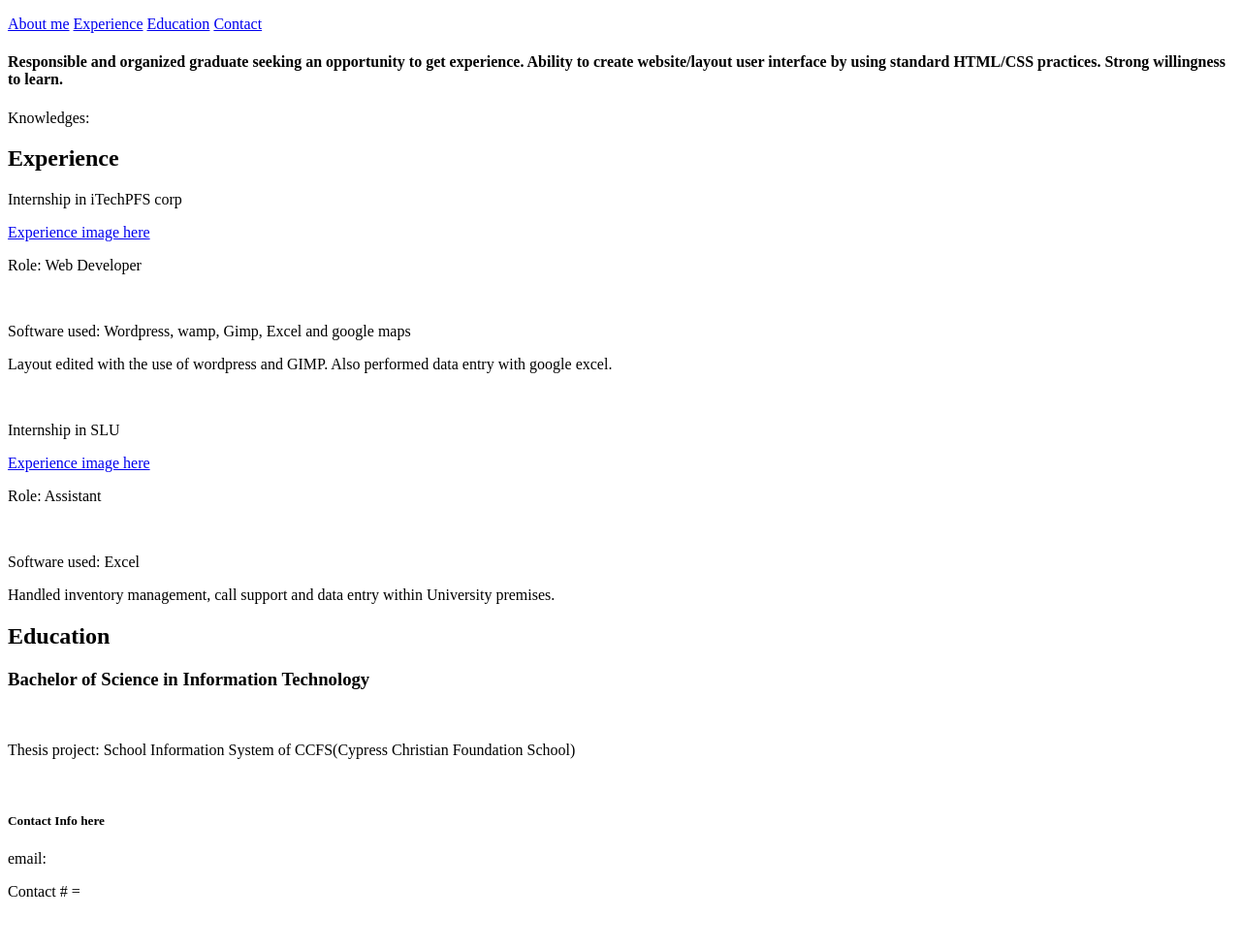
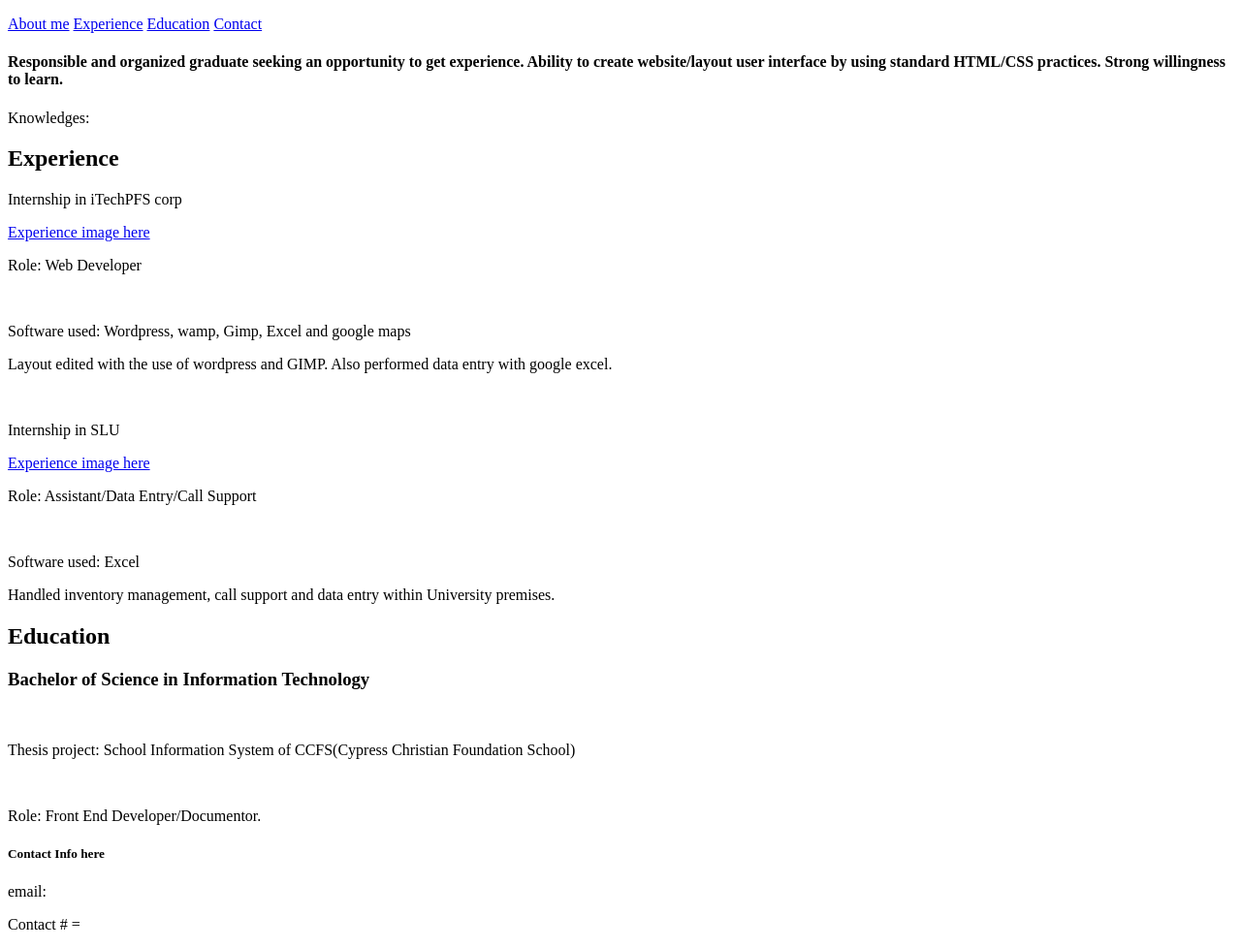
Before and after one commit to Kulemlem/github-portfolio, a plain HTML site: page index.html in a window 1280 px wide. Shown: the whole page at 97% size. Before the commit the page ends 945 px from the top, so only its background shows below. Drawn offline with Linux system fonts and the light colour scheme.

Commit message:
modified html pt2

```diff
--- a/index.html
+++ b/index.html
@@ -39,7 +39,7 @@
 		<br>
 		<p>Internship in SLU</p>
 		<a href="#">Experience image here</a>
-		<p>Role: Assistant</p><br>
+		<p>Role: Assistant/Data Entry/Call Support</p><br>
 		<p>Software used: Excel</p>
 		<!--thinking of adding inventory management as an experience inclusion-->
 		<p>Handled inventory management, call support and data entry within University premises.</p>
@@ -50,6 +50,8 @@
 		<h3>Bachelor of Science in Information Technology</h3>
 		<br>
 		<p>Thesis project: School Information System of CCFS(Cypress Christian Foundation School)</p>
+		<br>
+		<p>Role: Front End Developer/Documentor.
 		<br>
 	</section>
    	<!--Personal Information-->
```
